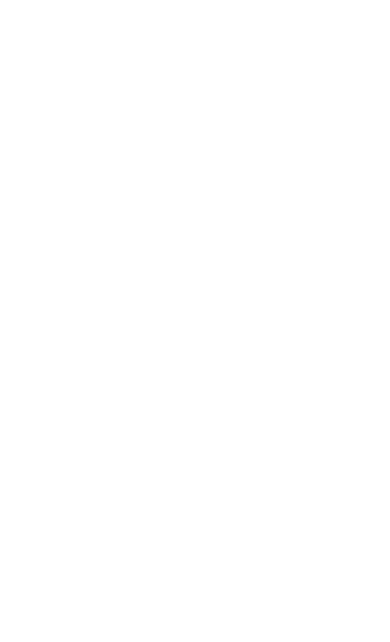
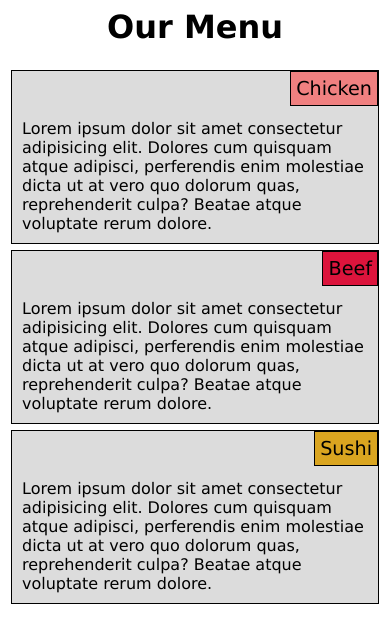
Before and after one commit to mythili1511/mythili1511.github.io, a plain HTML site: page mod2_solution/index.html in a window 390 px wide. Drawn offline with Linux system fonts and the light colour scheme.

Commit message:
Module 2 Solution

```diff
--- a/mod2_solution/css/styles.css
+++ b/mod2_solution/css/styles.css
@@ -1,9 +1,11 @@
 /********** Base styles **********/
 * {
   box-sizing: border-box;
+  font-family: Verdana, Geneva, Tahoma, sans-serif
 }
 h1 {
-  margin-bottom: 15px;
+  text-align: center;
+  font-size: xx-large;
 }
 
 p {
@@ -17,16 +19,56 @@ p {
   color: white;
 }
 
+.section-title-1 {
+  position: relative;
+  float: right;
+  border: 1px solid black;
+  padding: 5px;
+  background-color: lightcoral;
+  font-size: larger;
+
+}
+
+.section-title-2 {
+  position: relative;
+  float: right;
+  border: 1px solid black;
+  padding: 5px;
+  background-color: crimson;
+  font-size: larger;
+
+}
+
+.section-title-3 {
+  position: relative;
+  float: right;
+  border: 1px solid black;
+  padding: 5px;  background-color: goldenrod;
+  font-size: larger;
+
+}
+
+.section-spacing {
+  border: 1px solid black;
+  margin: 3 3px;
+  background-color: gainsboro;
+}
+
+.section-content {
+  padding: 10px;
+}
+
+
+
 /* Simple Responsive Framework. */
 .row {
   width: 100%;
 }
 
-/********** Large devices only **********/
-@media (min-width: 1200px) {
+/********** Desktop **********/
+@media (min-width: 992px) {
   .col-lg-1, .col-lg-2, .col-lg-3, .col-lg-4, .col-lg-5, .col-lg-6, .col-lg-7, .col-lg-8, .col-lg-9, .col-lg-10, .col-lg-11, .col-lg-12 {
     float: left;
-    border: 1px solid green;
   }
   .col-lg-1 {
     width: 8.33%;
@@ -66,11 +108,10 @@ p {
   }
 }
 
-/********** Medium devices only **********/
-@media (min-width: 992px) and (max-width: 1199px) {
+/********** Tablet **********/
+@media (min-width: 768px) and (max-width: 991px) {
   .col-md-1, .col-md-2, .col-md-3, .col-md-4, .col-md-5, .col-md-6, .col-md-7, .col-md-8, .col-md-9, .col-md-10, .col-md-11, .col-md-12 {
     float: left;
-    border: 1px solid green;
   }
   .col-md-1 {
     width: 8.33%;
@@ -109,3 +150,47 @@ p {
     width: 100%;
   }
 }
+
+
+/********** Mobile **********/
+@media (max-width: 767px) {
+  .col-sm-1, .col-sm-2, .col-sm-3, .col-sm-4, .col-sm-5, .col-sm-6, .col-sm-7, .col-sm-8, .col-sm-9, .col-sm-10, .col-sm-11, .col-sm-12 {
+    float: left;
+  }
+  .col-sm-1 {
+    width: 8.33%;
+  }
+  .col-sm-2 {
+    width: 16.66%;
+  }
+  .col-sm-3 {
+    width: 25%;
+  }
+  .col-sm-4 {
+    width: 33.33%;
+  }
+  .col-sm-5 {
+    width: 41.66%;
+  }
+  .col-sm-6 {
+    width: 50%;
+  }
+  .col-sm-7 {
+    width: 58.33%;
+  }
+  .col-sm-8 {
+    width: 66.66%;
+  }
+  .col-sm-9 {
+    width: 74.99%;
+  }
+  .col-sm-10 {
+    width: 83.33%;
+  }
+  .col-sm-11 {
+    width: 91.66%;
+  }
+  .col-sm-12 {
+    width: 100%;
+  }
+}
--- a/mod2_solution/index.html
+++ b/mod2_solution/index.html
@@ -1,9 +1,52 @@
 <html>
+
 <head>
     <link rel="stylesheet" href="./css/styles.css">
     <title>Welcome to Mythili's Restaraunt</title>
 </head>
+
 <body>
+    <h1>Our Menu</h1>
+    <div class="row">
+        <div class="col-lg-4 col-md-6 col-sm-12">
+            <div class="section-spacing">
+                <div class="section-title-1">Chicken</div>
+                <br/>
+                <br/>
+                <div class="section-content">
+                    Lorem ipsum dolor sit amet consectetur adipisicing elit. Dolores cum quisquam atque adipisci,
+                    perferendis enim molestiae dicta ut at vero quo dolorum quas, reprehenderit culpa? Beatae atque
+                    voluptate rerum dolore.
+                </div>
+            </div>
+        </div>
+        <div class="col-lg-4 col-md-6 col-sm-12">
+            <div class="section-spacing">
+                <div class="section-title-2">Beef</div>
+                <br/>
+                <br/>
+                <div class="section-content">
+                    Lorem ipsum dolor sit amet consectetur adipisicing elit. Dolores cum quisquam atque adipisci,
+                    perferendis enim molestiae dicta ut at vero quo dolorum quas, reprehenderit culpa? Beatae atque
+                    voluptate rerum dolore.
+                </div>
+            </div>
 
+        </div>
+
+        <div class="col-lg-4 col-md-12 col-sm-12">
+            <div class="section-spacing">
+                <div class="section-title-3">Sushi</div>
+                <br/>
+                <br/>
+                <div class="section-content">
+                    Lorem ipsum dolor sit amet consectetur adipisicing elit. Dolores cum quisquam atque adipisci,
+                    perferendis enim molestiae dicta ut at vero quo dolorum quas, reprehenderit culpa? Beatae atque
+                    voluptate rerum dolore.
+                </div>
+            </div>
+        </div>
+    </div>
 </body>
+
 </html>
```
Lines whose indentation alone changed are shown as unchanged.
